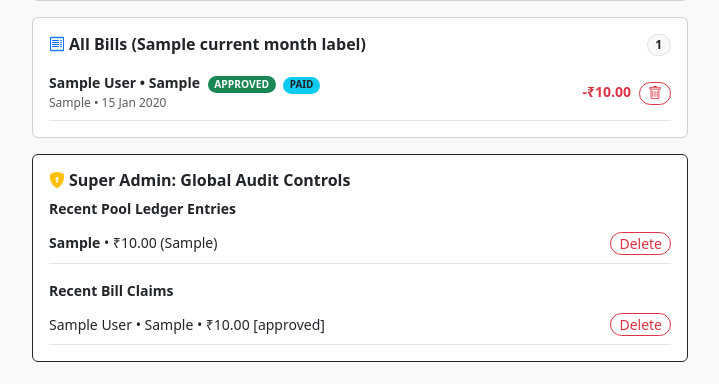
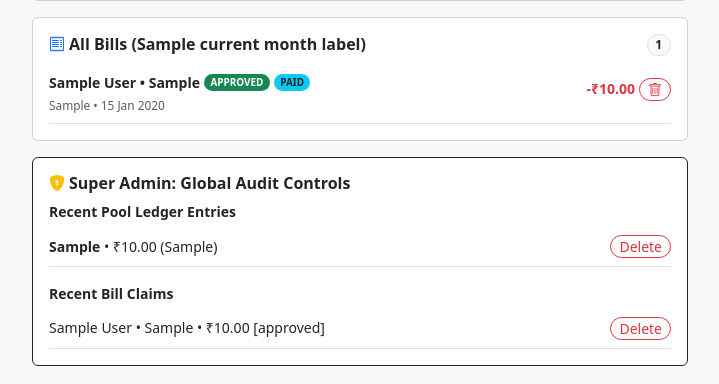
Before and after one commit to Bmk265/Tharvatha-Cheptha, a Flask app: template templates/dashboard.html in a window 1280 px wide. Shown: the part 1499-1883 px from the top of the page, without its empty margins (280-999 px from the left). Before the commit the page ends 1861 px from the top, so only its background shows below. Run offline with Flask 3, Linux system fonts and the light colour scheme; a user stored in the database is signed in; tables that the repository leaves empty hold one stand-in row (values such as "Sample post"); the template is opened without the code that fills it: values that come from a table or form of the project are taken from there, most other values are stand-ins (such as "Sample title", 1, 10 or a date in 2020); some libraries are stand-ins or nearby versions.

Commit message:
Update dashboard.html

```diff
--- a/templates/dashboard.html
+++ b/templates/dashboard.html
@@ -222,7 +222,7 @@
               {% endif %}
               <span class="badge bg-white text-muted border rounded-pill">{{ c.created_at.strftime('%d %b %Y') }}</span>
             </div>
-            <div class="small text-muted">{{ c.remarks }}</div>
+            <div class="small text-muted" style="word-break: break-word;">{{ c.remarks }}</div>
           </div>
           <div class="d-flex gap-1 flex-shrink-0 flex-wrap">
             <form method="POST" action="{{ url_for('process_claim', claim_id=c.id, action='approve') }}" class="m-0">
@@ -263,7 +263,7 @@
           {% if c.urn %}
             <div class="small fw-semibold text-primary mt-1">URN: {{ c.urn }}</div>
           {% endif %}
-          <div class="small text-muted text-truncate">{{ c.remarks }}</div>
+          <div class="small text-muted" style="word-break: break-word;">{{ c.remarks }}</div>
         </div>
         <div class="d-flex gap-1 flex-shrink-0 flex-wrap">
           <button type="button"
@@ -290,7 +290,7 @@
     </div>
     {% for lr in pending_leave_requests %}
       <div class="border rounded-4 p-3 mb-2 bg-light d-flex justify-content-between align-items-center gap-2 flex-wrap">
-        <div>
+        <div class="min-w-0">
           <div class="fw-bold small">{{ lr.user.name }} requested to leave {{ active_team.name }}</div>
           <div class="small text-muted">{{ lr.reason or 'No reason specified' }}</div>
         </div>
@@ -395,7 +395,7 @@
 </div>
 {% endif %}
 
-<!-- All Bills Submitted in Current Month -->
+<!-- All Bills Submitted in Current Month (Mobile-Safe Right Amount Alignment) -->
 <div class="card p-3 mb-3">
   <div class="d-flex justify-content-between align-items-center mb-2">
     <h6 class="fw-bold mb-0"><i class="bi bi-receipt text-primary me-1"></i>All Bills ({{ current_month_label }})</h6>
@@ -403,18 +403,20 @@
   </div>
   {% for b in month_bills %}
     {% set is_dep = (b.category == "Monthly Deposit") %}
-    <div class="d-flex justify-content-between align-items-center py-2 border-bottom gap-2">
+    <div class="d-flex justify-content-between align-items-start py-2 border-bottom gap-2">
       <div class="flex-grow-1 min-w-0">
-        <div class="fw-semibold small text-truncate">
-          {{ b.user.name }} • {{ b.category }}
-          <span class="badge {{ 'bg-success' if b.status == 'approved' else ('bg-warning text-dark' if b.status == 'pending' else 'bg-secondary') }} rounded-pill ms-1" style="font-size: 0.64rem;">{{ b.status|upper }}</span>
+        <div class="d-flex align-items-center gap-1 flex-wrap">
+          <span class="fw-semibold small text-break">{{ b.user.name }} • {{ b.category }}</span>
+          <span class="badge {{ 'bg-success' if b.status == 'approved' else ('bg-warning text-dark' if b.status == 'pending' else 'bg-secondary') }} rounded-pill" style="font-size: 0.62rem;">{{ b.status|upper }}</span>
           {% if b.paid_status == 'paid' %}
-            <span class="badge bg-info text-dark rounded-pill ms-1" style="font-size: 0.62rem;">PAID</span>
+            <span class="badge bg-info text-dark rounded-pill" style="font-size: 0.62rem;">PAID</span>
           {% endif %}
         </div>
-        <div class="text-muted text-truncate" style="font-size: 0.75rem;">{{ b.remarks }} • {{ b.created_at.strftime('%d %b %Y') }}</div>
+        <div class="text-muted mt-1" style="font-size: 0.74rem; word-break: break-word;">
+          {{ b.remarks }} • {{ b.created_at.strftime('%d %b %Y') }}
+        </div>
       </div>
-      <div class="d-flex align-items-center gap-2 flex-shrink-0">
+      <div class="d-flex align-items-center gap-1 flex-shrink-0 pt-1">
         <div class="fw-bold small num-tabular text-end {{ 'text-success' if is_dep else 'text-danger' }}">
           {{ '+' if is_dep else '-' }}₹{{ "%.2f"|format(b.amount) }}
         </div>
```
